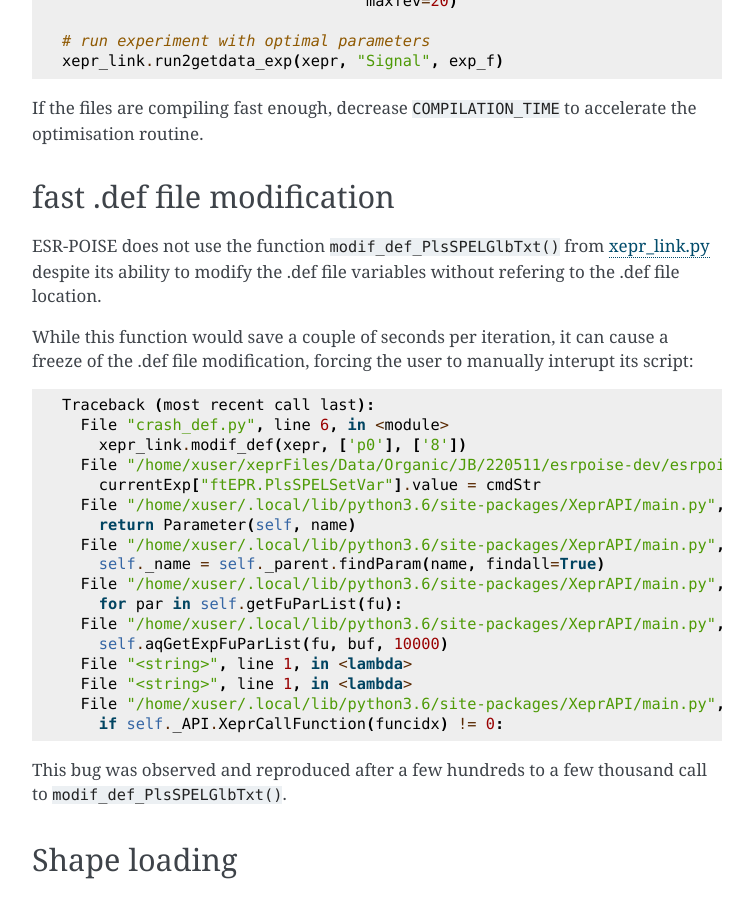
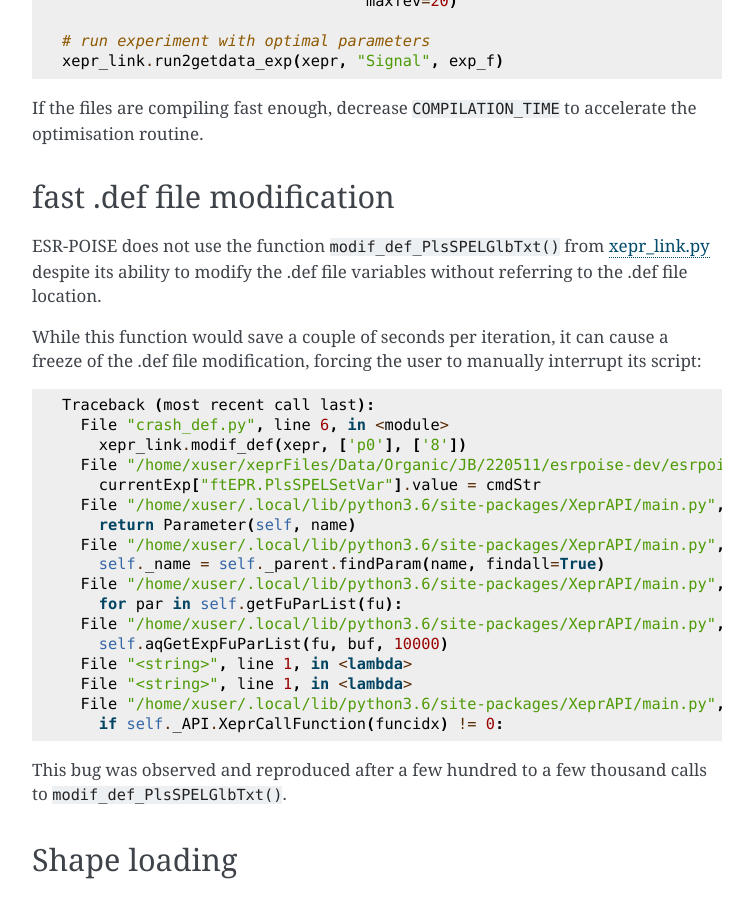
Before and after one commit to foroozandehgroup/esrpoise, a Sphinx documentation site: the page built from docs/troubleshoot.rst, in a window 1280 px wide and 900 px high, scrolled down 697 px. Shown: the whole window, without its empty margins (388-1141 px from the left). Built offline with Sphinx 7.4.7, drawn with Linux system fonts in a browser that asks for light colours; some of the changed text lies outside the part shown.

Commit message:
docs and docstrings minor spelling/consistency improvements

```diff
--- a/docs/builtinpar.rst
+++ b/docs/builtinpar.rst
@@ -1,7 +1,7 @@
 Built-in parameters
 ===================
 
-Built-in parameters can have different constraints depending on your spectrometer. Values documented here are just indications. All parameters currently supported are indicated below.
+Built-in parameters can have different constraints depending on your spectrometer. Values documented here are just indications. All parameters currently supported are indicated below (in addition to any variable placed in the .def file as seen in :ref:`Set up an optimisation`).
 
 Bridge - Receiver Unit
 ----------------------
--- a/docs/index.rst
+++ b/docs/index.rst
@@ -6,7 +6,7 @@ ESR-POISE User Guide
    :align: center
    :target: https://doi.org/10.1039/D2CC02742A
 
-ESR-POISE (*Electron Spin Resonance Parameter Optimisation by Iterative Spectral Evaluation*) is a Python package for on-the-fly optimisation of ESR parameters in Bruker's Xepr software.
+ESR-POISE (*Electron Spin Resonance Parameter Optimisation by Iterative Spectral Evaluation*) is a Python package for on-the-fly optimisation of ESR parameters in Bruker BioSpin Xepr software.
 
 In here you will find guides on setting ESR-POISE up and using it to optimise ESR applications.
 Depending on your level of interaction with the software, you may not need to read all of it.
--- a/docs/run.rst
+++ b/docs/run.rst
@@ -19,14 +19,14 @@ Run your optimisation script in a terminal with ::
 (replace ``python`` with ``python3`` if necessary)
 
 At each iteration, esrpoise:
- - adjusts the parameters to be optimised
- - runs the experiment
+ - adjusts the parameters to be optimised,
+ - runs the experiment,
  - computes the cost function.
 
 Once ``optimise()`` is done, you get a set of optimised parameters. These are set up in Xepr but your experiment is not run. You need to run it if you want to have the optimised result loaded in Xepr.
 
 Running tips
 ------------
- - You can interupt the optimisation with ``ctrl+C``. It is recommend to do so while a measurement is running.
+ - You can interrupt the optimisation with ``ctrl+C``. It is recommend to do so while a measurement is running.
  - When using .exp and .def file, save them beforehand to avoid getting a warning. Otherwise this warning pauses the optimisation and you need to manually get rid of it at each iteration.
  - When running your experiment once to load it in XeprAPI, you can interupt it by clicking on play again. This is enough to set it up, sparing the time of a full run.
--- a/docs/troubleshoot.rst
+++ b/docs/troubleshoot.rst
@@ -39,9 +39,9 @@ If the files are compiling fast enough, decrease ``COMPILATION_TIME`` to acceler
 fast .def file modification
 ---------------------------
 
-ESR-POISE does not use the function ``modif_def_PlsSPELGlbTxt()`` from :ref:`xepr_link.py` despite its ability to modify the .def file variables without refering to the .def file location.
+ESR-POISE does not use the function ``modif_def_PlsSPELGlbTxt()`` from :ref:`xepr_link.py` despite its ability to modify the .def file variables without referring to the .def file location.
 
-While this function would save a couple of seconds per iteration, it can cause a freeze of the .def file modification, forcing the user to manually interupt its script::
+While this function would save a couple of seconds per iteration, it can cause a freeze of the .def file modification, forcing the user to manually interrupt its script::
 
     Traceback (most recent call last):
       File "crash_def.py", line 6, in <module>
@@ -61,7 +61,7 @@ While this function would save a couple of seconds per iteration, it can cause a
       File "/home/xuser/.local/lib/python3.6/site-packages/XeprAPI/main.py", line 510, in _callXeprfunc
         if self._API.XeprCallFunction(funcidx) != 0:
 
-This bug was observed and reproduced after a few hundreds to a few thousand call to ``modif_def_PlsSPELGlbTxt()``.
+This bug was observed and reproduced after a few hundred to a few thousand calls to ``modif_def_PlsSPELGlbTxt()``.
 
 Shape loading
 -------------
```
Also changed, not shown: other parts of docs/troubleshoot.rst (+1 -1 lines), docs/install.rst (+4 -4 lines), docs/setup.rst (+4 -4 lines), 4 other files.
